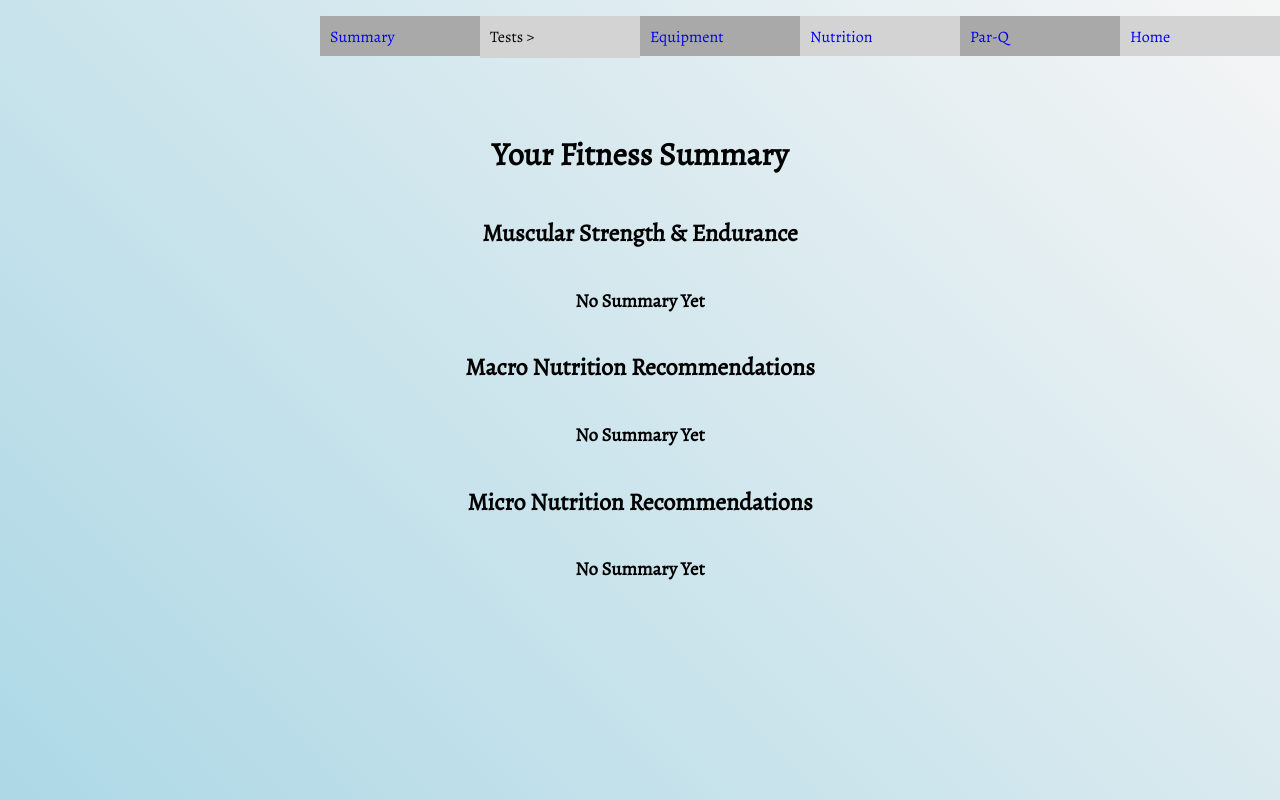
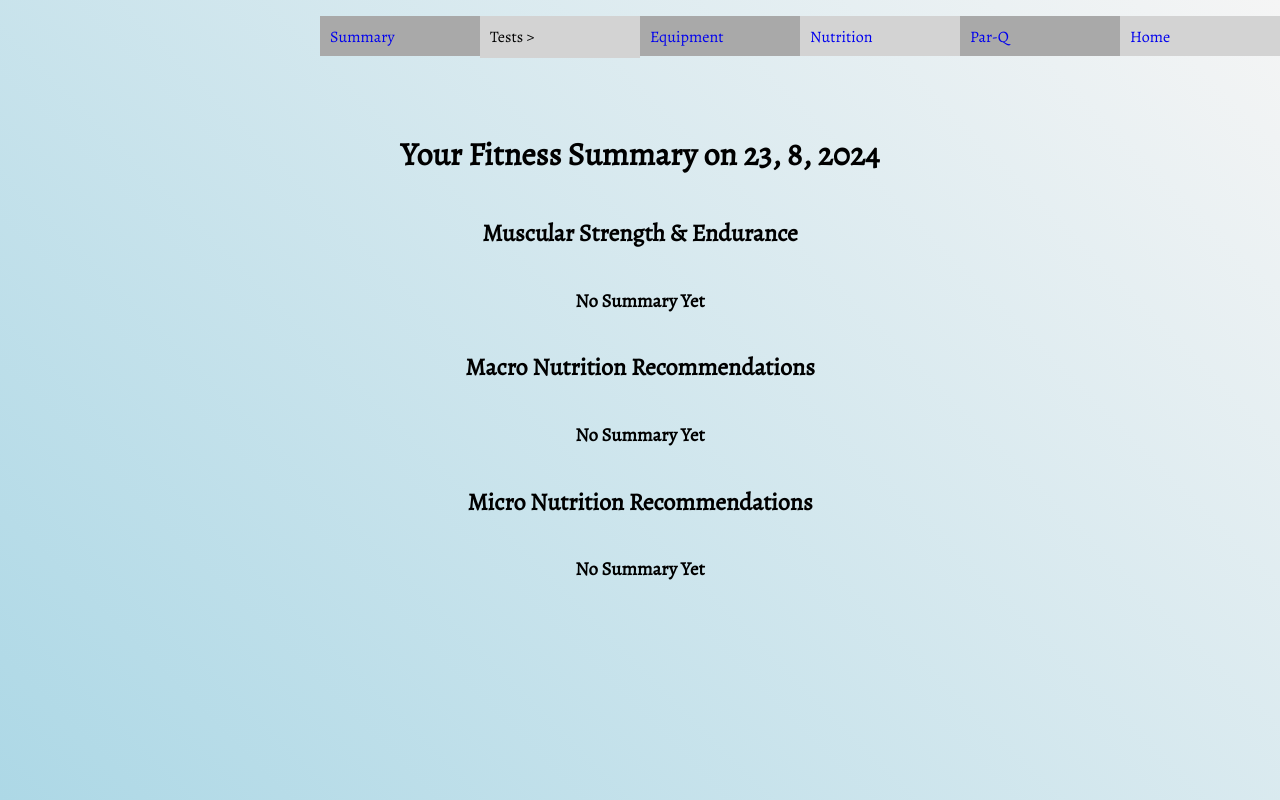
Before and after one commit to damatoaj/fitTest, a React (Create React App) app: page /summary in a window 1280 px wide. Built offline with nearby package versions, Linux system fonts and the light colour scheme.

Commit message:
Added date to the summary table

```diff
--- a/src/Components/Tables/SummaryTable.tsx
+++ b/src/Components/Tables/SummaryTable.tsx
@@ -5,11 +5,17 @@ import MacrosTable from "./MacrosTable";
 import MicrosTable from "./MicrosTable";
 
 const SummaryTable = () => {
-    const { state } = useUserContext()
+    const { state } = useUserContext();
+    const date : number = new Date().getDate();
+    const month : number= new Date().getMonth();
+    const year : number = new Date().getFullYear();
+    const today : string = `${year}-${month}-${date}`
 
     return (
         <main>
-            <h1>Your Fitness Summary</h1>
+            <h1>Your Fitness Summary on
+                <time dateTime={today}> {date}, {month}, {year}</time>
+            </h1>
             <h2>Muscular Strength & Endurance</h2>
             {(state.user.benchPress || state.user.legPress || state.user.gripStrength) ? <StrengthTable /> : <h3>No Summary Yet</h3>}
             {state.user.pushups && <PushupsTable />}
```
